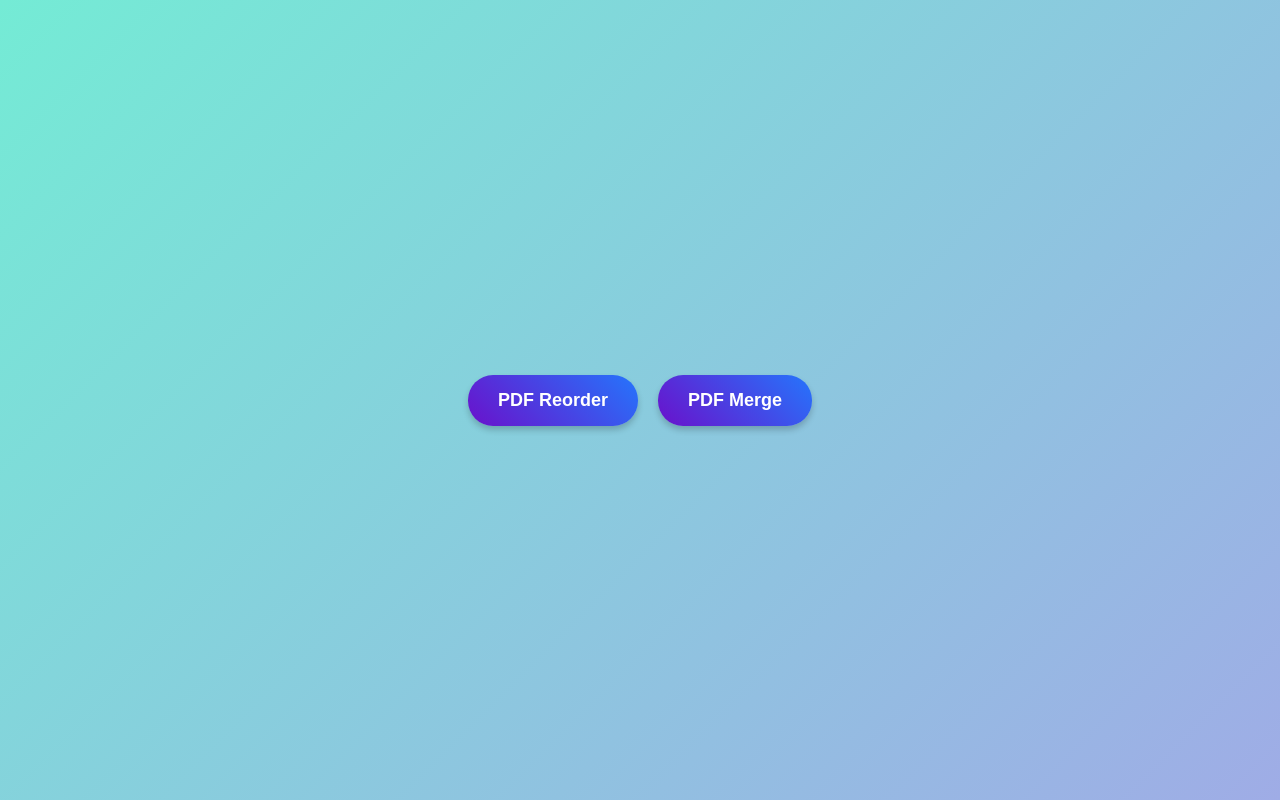
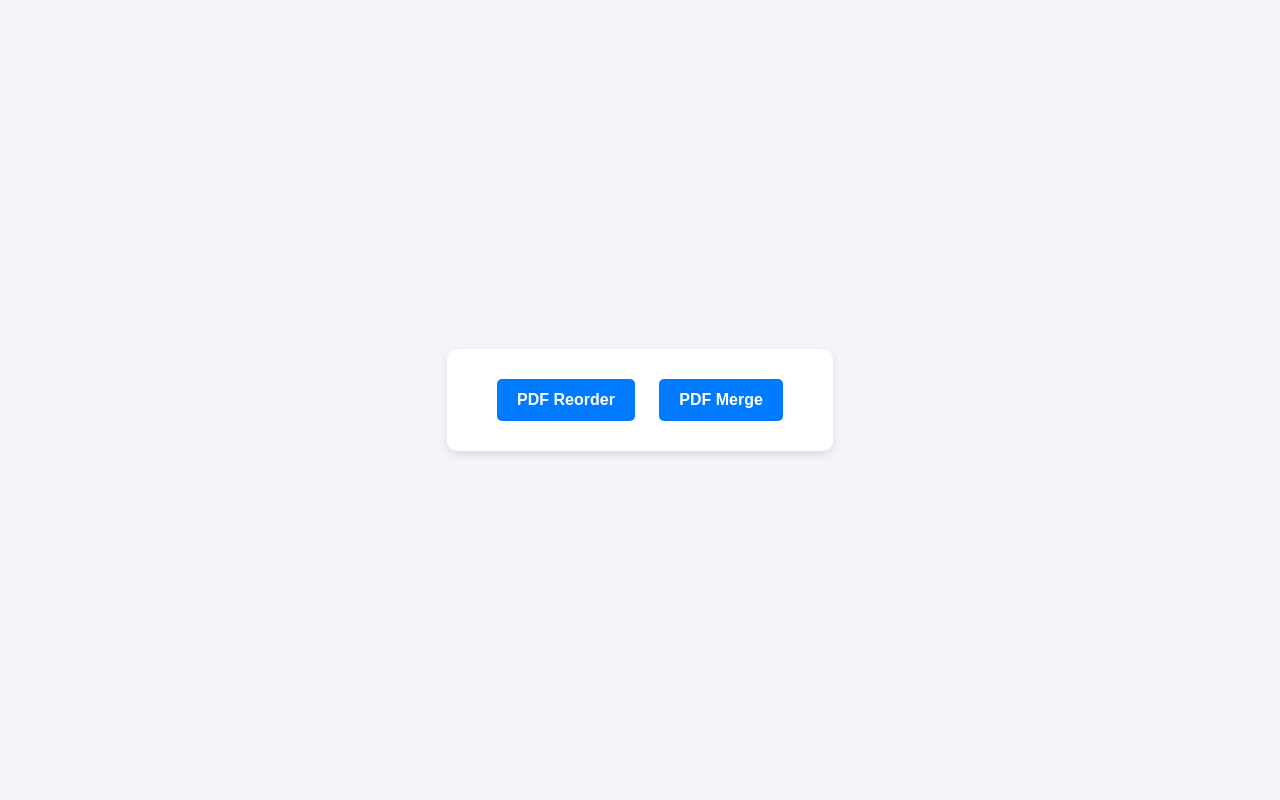
Before and after one commit to UNO-CSCI4830/legalPDF, a browser extension: page extension/html/dashboard.html in a window 1280 px wide. Drawn offline with Linux system fonts and the light colour scheme; files that its build step writes are made by us from their sources.

Commit message:
"need help with css but this is dio's lane. Not sure why dashboard is off"

```diff
--- a/extension/css/dashboard.css
+++ b/extension/css/dashboard.css
@@ -1,45 +1,46 @@
 body {
     margin: 0;
     padding: 0;
-    font-family: 'Arial', sans-serif;
+    font-family: Arial, sans-serif;
+    background-color: #f4f4f9;
+    color: #333;
     display: flex;
     justify-content: center;
     align-items: center;
     height: 100vh;
-    background: linear-gradient(135deg, #74ebd5, #9face6);
 }
 
 .container {
     text-align: center;
+    background: #fff;
+    padding: 20px 40px;
+    border-radius: 10px;
+    box-shadow: 0 4px 8px rgba(0, 0, 0, 0.1);
 }
 
-.link-container {
-    display: flex;
-    justify-content: center;
-    gap: 20px;
+h1 {
+    font-size: 24px;
+    color: #444;
+    margin-bottom: 20px;
 }
 
 .nav-link {
     display: inline-block;
-    padding: 15px 30px;
-    font-size: 18px;
+    padding: 12px 20px;
+    font-size: 16px;
     font-weight: bold;
     text-decoration: none;
     color: #fff;
-    background: linear-gradient(45deg, #6a11cb, #2575fc);
-    border: none;
-    border-radius: 25px;
-    box-shadow: 0 4px 6px rgba(0, 0, 0, 0.2);
-    transition: all 0.3s ease;
+    background-color: #007bff;
+    border-radius: 5px;
+    transition: background-color 0.3s ease;
+    margin: 10px;
 }
 
 .nav-link:hover {
-    background: linear-gradient(45deg, #2575fc, #6a11cb);
-    transform: scale(1.1);
-    box-shadow: 0 6px 8px rgba(0, 0, 0, 0.3);
+    background-color: #0056b3;
 }
 
 .nav-link:active {
-    transform: scale(0.95);
-    box-shadow: 0 2px 4px rgba(0, 0, 0, 0.2);
+    background-color: #004085;
 }
--- a/extension/css/pdfreorder.css
+++ b/extension/css/pdfreorder.css
@@ -1,25 +1,12 @@
-body {
-    font-family: Arial, sans-serif;
-    color: #333;
-}
-
-h1, h2 {
-    font-size: 20px;
-    color: #444;
-}
-
-label {
-    font-size: 14px;
-    color: #555;
-}
-
 button {
-    font-size: 16px;
+    font-size: 12px;
     font-weight: bold;
     color: #fff;
     background-color: #007bff;
     border: none;
+    border-radius: 5px;
     cursor: pointer;
+    margin: 5px;
 }
 
 button:hover {
@@ -43,7 +30,7 @@ button[disabled] {
     color: #fff;
     background-color: #007bff;
     border-radius: 5px;
-    padding: 8px 12px;
+    margin: 5px;
 }
 
 .nav-link:hover {
```
